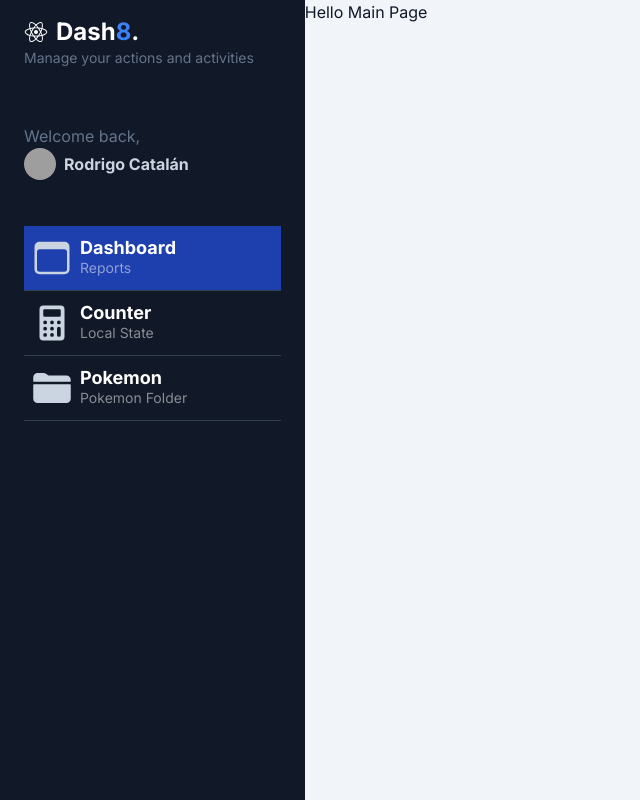
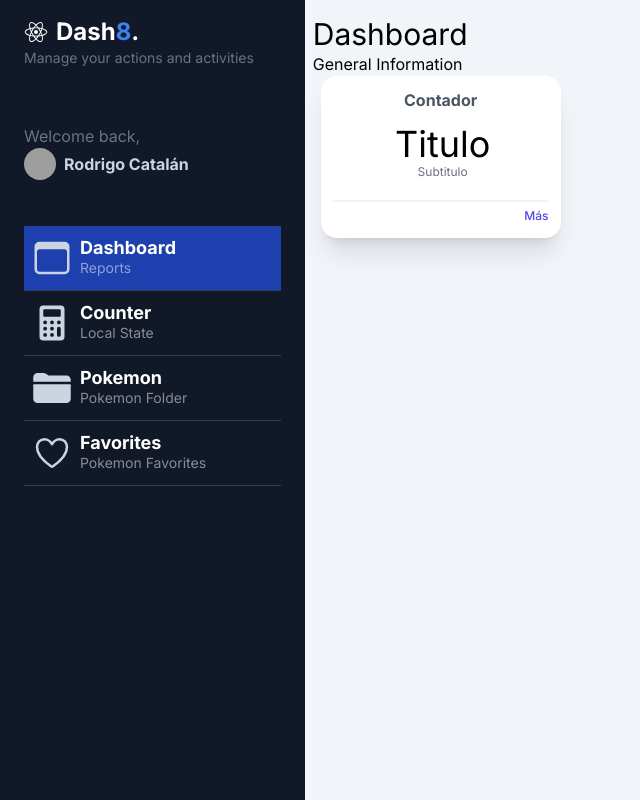
Before and after one commit to RodrigoSHL/my-dashboard-next, a Next.js app: page /dashboard/main in a window 1280 px wide. Shown: the whole page, without its empty margins (0-640 px from the left). Built offline with nearby package versions, Linux system fonts and the light colour scheme; grey boxes are pictures that could not be loaded.

Commit message:
FEAT: add new page
Signed-off-by: RodrigoSHL <shl.catalan@gmail.com>

```diff
--- /dev/null
+++ b/src/app/dashboard/favorites/page.tsx
@@ -0,0 +1,22 @@
+import { PokemonGrid } from "@/pokemons/components/PokemonGrid";
+import { SimplePokemon, PokemonsResponse } from "../../../pokemons";
+
+
+export const metadata = {
+ title: 'Pokemons Favorites',
+ description: 'Pokemons',
+};
+
+
+export default async function PokemonsPage() {
+
+  return (
+    <div className=" p-2 flex flex-col">
+
+      <span className="text-2xl my-2">Listado de Pokémons <small>estático</small></span>
+
+      <PokemonGrid pokemons={ [] } />
+
+    </div>
+  );
+}
--- a/src/app/dashboard/main/page.tsx
+++ b/src/app/dashboard/main/page.tsx
@@ -1,8 +1,15 @@
+import { SimpleWidget } from "@/components";
+
 
  export default function MainPage() {
    return (
-     <div>
-       <h1>Hello Main Page</h1>
+     <div className="text-black p-2">
+       <h1 className="mt-2 text-3xl">Dashboard</h1>
+       <span>General Information</span>
+       <div className="flex flex-wa">
+          <SimpleWidget />
+       </div>
+
      </div>
    );
  }
--- a/src/components/Sidebar.tsx
+++ b/src/components/Sidebar.tsx
@@ -1,6 +1,6 @@
 import Image from "next/image"
 import path from "path"
-import { IoBrowsersOutline, IoCalculator, IoFolder, IoLogoReact } from "react-icons/io5"
+import { IoBrowsersOutline, IoCalculator, IoFolder, IoHeartOutline, IoLogoReact } from "react-icons/io5"
 import { SidebarMenuItem } from "./SidebarMenuItem"
 
 export const Sidebar = () => {
@@ -23,6 +23,12 @@
             icon: <IoFolder size={40} />,
             title: "Pokemon",
             subtitle: "Pokemon Folder"
+        },
+        {
+            path: "/dashboard/favorites",
+            icon: <IoHeartOutline size={40} />,
+            title: "Favorites",
+            subtitle: "Pokemon Favorites"
         }
     ]
     return (
--- /dev/null
+++ b/src/components/SimpleWidget.tsx
@@ -0,0 +1,30 @@
+import { IoCafeOutline } from "react-icons/io5"
+
+export const SimpleWidget = () => {
+  return (
+    <div className="bg-white shadow-xl p-3 sm:min-w-[25%] min-w-full  rounded-2xl border-1 border-gray-50 mx-2">
+      <div className="flex flex-col">
+        <div>
+          <h2 className="font-bold text-gray-600 text-center">Contador</h2>
+        </div>
+        <div className="my-3">
+          <div className="flex flex-row items-center justify-center space-x-1 ">
+            <div id="icon">
+              {/* Icono irá aquí */}
+              {/* <IoCafeOutline size={50} /> */}
+            </div>
+            <div id="temp" className="text-center">
+              <h4 className="text-4xl">Titulo</h4>
+              <p className="text-xs text-gray-500">Subtitulo</p>
+            </div>
+          </div>
+        </div>
+
+        <div className="w-full place-items-end text-right border-t-2 border-gray-100 mt-2">
+            <a href="#" className="text-indigo-600 text-xs font-medium">Más</a>
+        </div>
+
+      </div>
+    </div>
+  )
+}
--- a/src/components/index.ts
+++ b/src/components/index.ts
@@ -1 +1,2 @@
 export { Sidebar } from './Sidebar';
+export { SimpleWidget } from './SimpleWidget';
```
